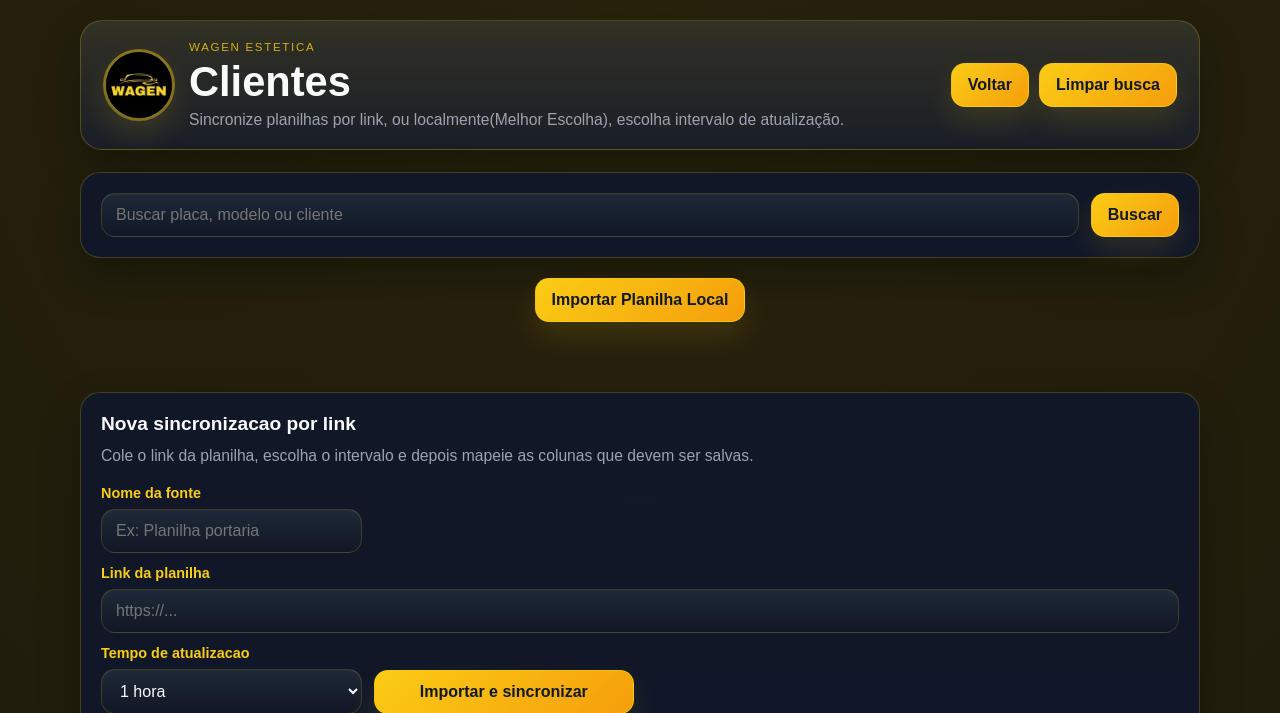
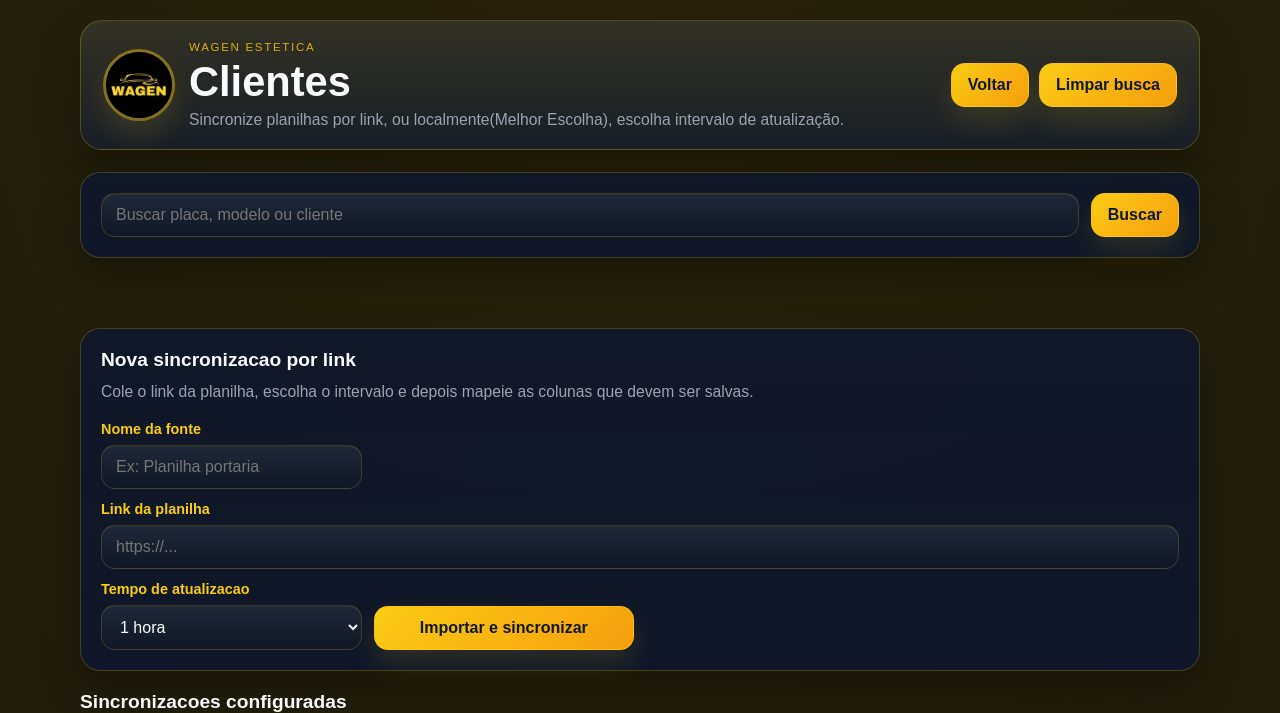
Before and after one commit to luiz930/lavagem_novo, a Flask app: page /clientes in a window 1280 px wide. Shown: the top 713 px of the page. Run offline with Flask 3, Linux system fonts and the light colour scheme; a user stored in the database is signed in; data comes from the database, SQL or seed files in the repository; data that the repository does not hold is empty.

Commit message:
Add files via upload

```diff
--- a/templates/clientes.html
+++ b/templates/clientes.html
@@ -234,7 +234,6 @@ if ("serviceWorker" in navigator) {
     </div>
 <div style="text-align: center; margin-top: 20px;">
     <a href="/clientes/importar-local">
-        <button>Importar Planilha Local</button>
     </a>
 </div>
 
```
